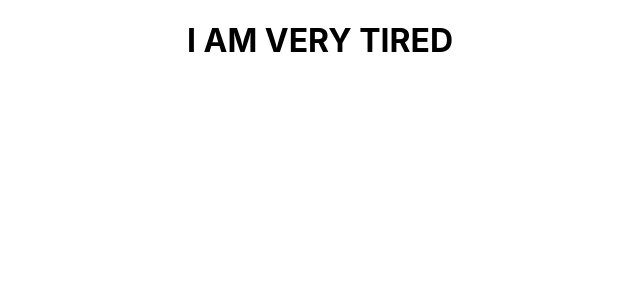
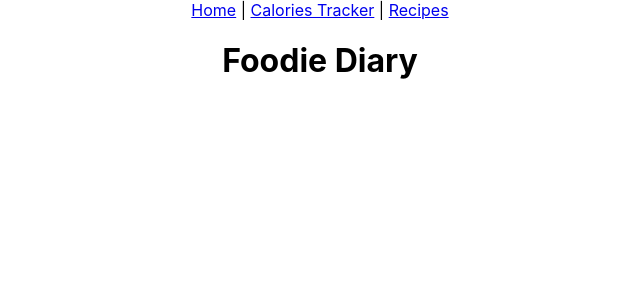
Before and after one commit to joykwokll/Foodie-Diary, a React (Create React App) app: page / in a window 1280 px wide. Shown: the top 300 px of the page, without its empty margins (320-960 px from the left). Built offline with nearby package versions, Linux system fonts and the light colour scheme.

Commit message:
Created BrowserRouter and linked them up.

```diff
--- a/package.json
+++ b/package.json
@@ -8,6 +8,7 @@
     "@testing-library/user-event": "^13.5.0",
     "react": "^17.0.2",
     "react-dom": "^17.0.2",
+    "react-router-dom": "^6.2.1",
     "react-scripts": "5.0.0",
     "web-vitals": "^2.1.4"
   },
--- a/src/App.js
+++ b/src/App.js
@@ -1,10 +1,17 @@
-import logo from './logo.svg';
 import './App.css';
+import {Link} from 'react-router-dom';
+import Search from './Components/Search';
+import Submit from './Components/Submit';
+import Result from './Components/Result';
 
 function App() {
   return (
     <div className="App">
-      <h1>I AM VERY TIRED</h1>
+      <Link to="/">Home</Link> | {" "}
+      <Link to="/Calories_Tracker">Calories Tracker</Link> | {" "}
+      <Link to="/Recipes">Recipes</Link>
+      <h1>Foodie Diary</h1>
+
     </div>
   );
 }
--- /dev/null
+++ b/src/Components/Result.js
@@ -0,0 +1,12 @@
+import React from "react";
+
+const Result = () => {
+    return (
+       <div>
+           <img src/>
+       </div>
+    )
+};
+
+
+export default Result
--- /dev/null
+++ b/src/Components/Search.js
@@ -0,0 +1,15 @@
+import React from "react";
+
+function Search() {
+    return (
+      <input placeholder="What did you eat today?" />
+    );
+  }
+
+  export default Search;
+
+//   const Search = (props) => {
+//     return (
+//         <input placeholder="Search for your GIF" value={props.keyword} onChange={props.onChange}/>
+//     )
+// };
--- /dev/null
+++ b/src/Components/Submit.js
@@ -0,0 +1,12 @@
+import React from "react";
+
+const Submit= (props) => {
+    return (
+        <button onClick={props.onClick}>
+            Submit
+        </button>
+    )
+};
+
+
+export default Submit
--- a/src/index.js
+++ b/src/index.js
@@ -3,11 +3,22 @@ import ReactDOM from 'react-dom';
 import './index.css';
 import App from './App';
 import reportWebVitals from './reportWebVitals';
+import {BrowserRouter, Routes, Route} from 'react-router-dom';
+import Home from './Routes/Home';
+import CaloriesTracker from './Routes/CaloriesTracker';
+import Recipes from './Routes/Recipes';
 
 ReactDOM.render(
-  <React.StrictMode>
-    <App />
-  </React.StrictMode>,
+  <BrowserRouter>
+    <Routes>
+      <Route path = "/" element = {<App />} >
+        <Route path = "/" element = {<Home />} />
+        <Route path = "Calories_Tracker" element = {<CaloriesTracker />} />
+        <Route path = "Recipes" element = {<Recipes />} />
+      </Route>
+      </Routes>
+  </BrowserRouter>,
+
   document.getElementById('root')
 );
 
```
Also changed, not shown: src/Routes/CaloriesTracker.js (added), src/Routes/Home.js (added), src/Routes/Recipes.js (added), 1 other file (tests, documents, lock files or other folders).
